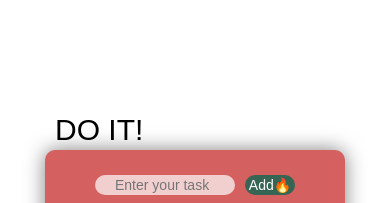
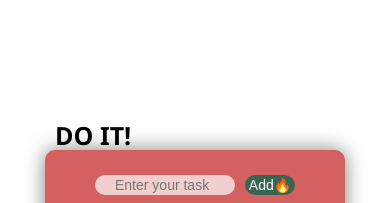
Before and after one commit to PonVicky/todo-js, a plain HTML site: page index.html in a window 390 px wide. Shown: the top 203 px of the page. Drawn offline with Linux system fonts and the light colour scheme.

Commit message:
Another heading change

```diff
--- a/style.css
+++ b/style.css
@@ -192,6 +192,9 @@ button:hover {
     height: auto;
   }
   #heading {
-    font-family: sans-serif;
+    font-family: "Segoe UI", Tahoma, Geneva, Verdana, sans-serif;
+    font-weight: bolder;
+    font-size: 25px;
+    top: -32px;
   }
 }
```
